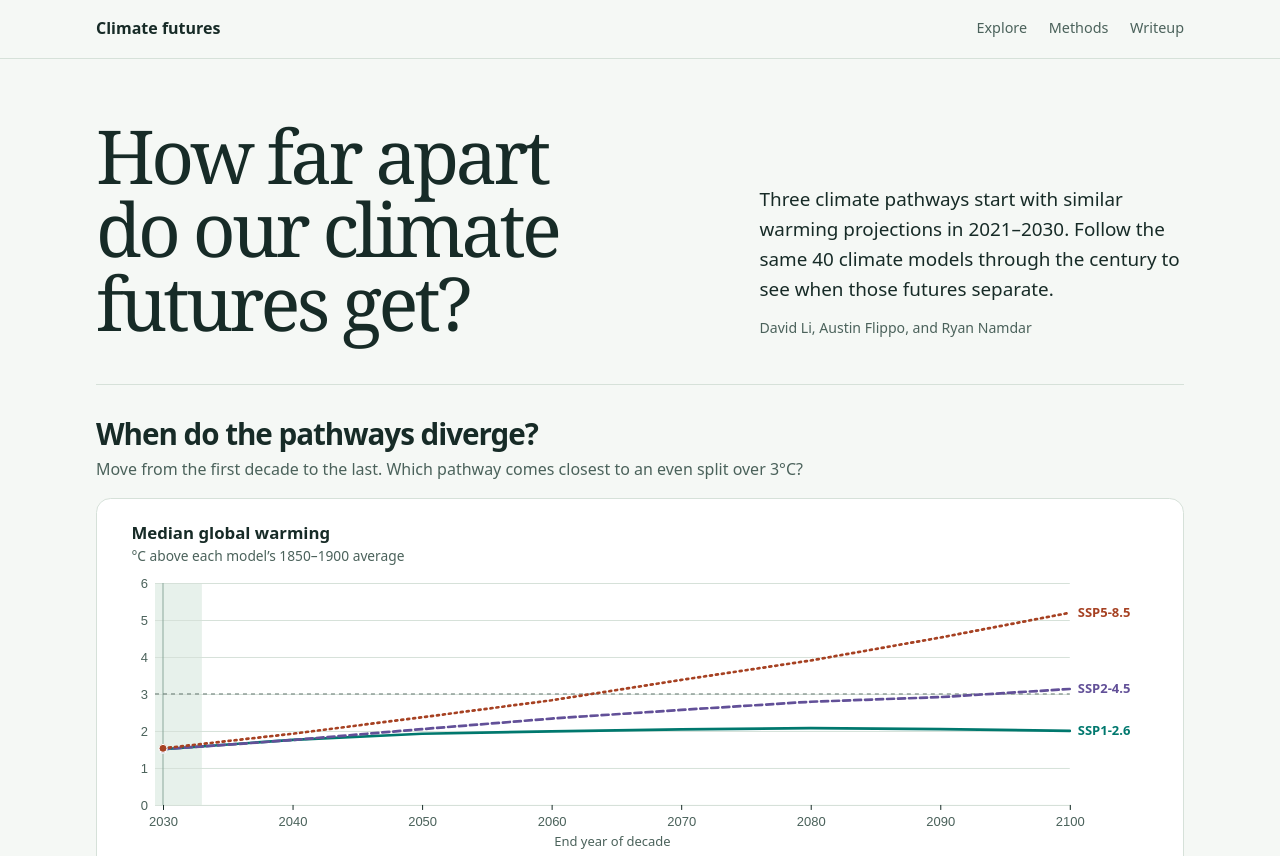
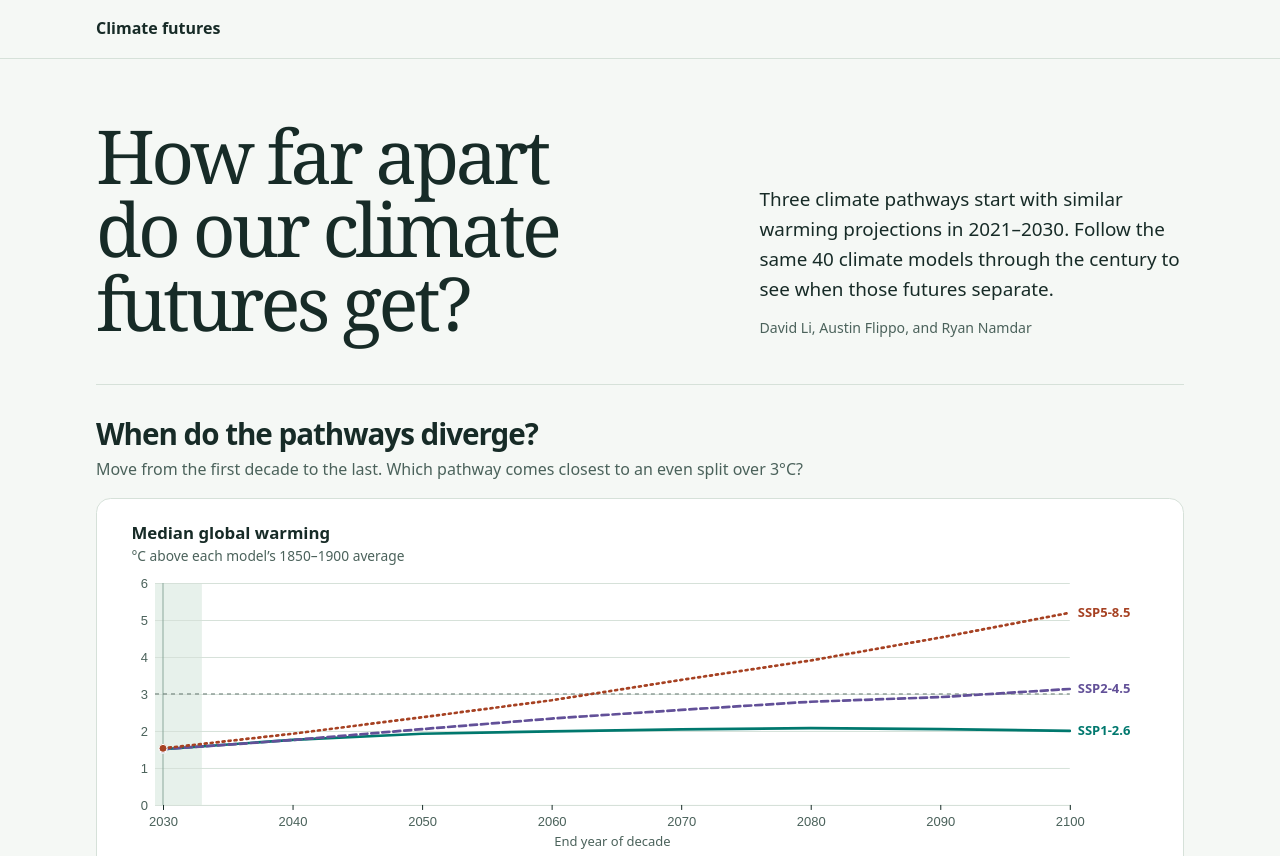
Before and after one commit to davidli82/dsc106-final-project, a plain HTML site: page index.html in a window 1280 px wide. Shown: the top 856 px of the page. Drawn offline with nearby package versions, Linux system fonts and the light colour scheme.

Commit message:
Remove redundant prototype navigation

```diff
--- a/index.html
+++ b/index.html
@@ -13,11 +13,6 @@
   <header class="site-header">
     <div class="wrapper header-inner">
       <span class="wordmark">Climate futures</span>
-      <nav aria-label="Article">
-        <a href="#explore">Explore</a>
-        <a href="#methods">Methods</a>
-        <a href="#writeup">Writeup</a>
-      </nav>
     </div>
   </header>
 
--- a/styles.css
+++ b/styles.css
@@ -25,12 +25,9 @@ h2, h3 { line-height: 1.15; }
 p + p { margin-top: .8rem; }
 .wrapper { width: min(calc(100% - 3rem), 68rem); margin-inline: auto; }
 .site-header { border-bottom: 1px solid var(--border); }
-.header-inner, .footer-inner { display: flex; align-items: center; justify-content: space-between; gap: .8rem; }
-.header-inner { min-height: 3.6rem; }
+.header-inner { display: flex; align-items: center; min-height: 3.6rem; }
+.footer-inner { display: flex; align-items: center; justify-content: space-between; gap: .8rem; }
 .wordmark { font-weight: 750; }
-nav { display: flex; flex-wrap: wrap; gap: .45rem 1.35rem; }
-nav a { font-size: .9rem; color: var(--muted); text-decoration: none; }
-nav a:hover { text-decoration: underline; }
 
 .intro {
   display: grid;
@@ -145,7 +142,6 @@ nav a:hover { text-decoration: underline; }
 }
 
 @media (max-width: 25rem) {
-  .header-inner { align-items: flex-start; flex-direction: column; padding-block: .55rem; gap: .15rem; }
   .controls { grid-template-columns: 1fr; }
   .result-grid { gap: .55rem; }
 }
```
